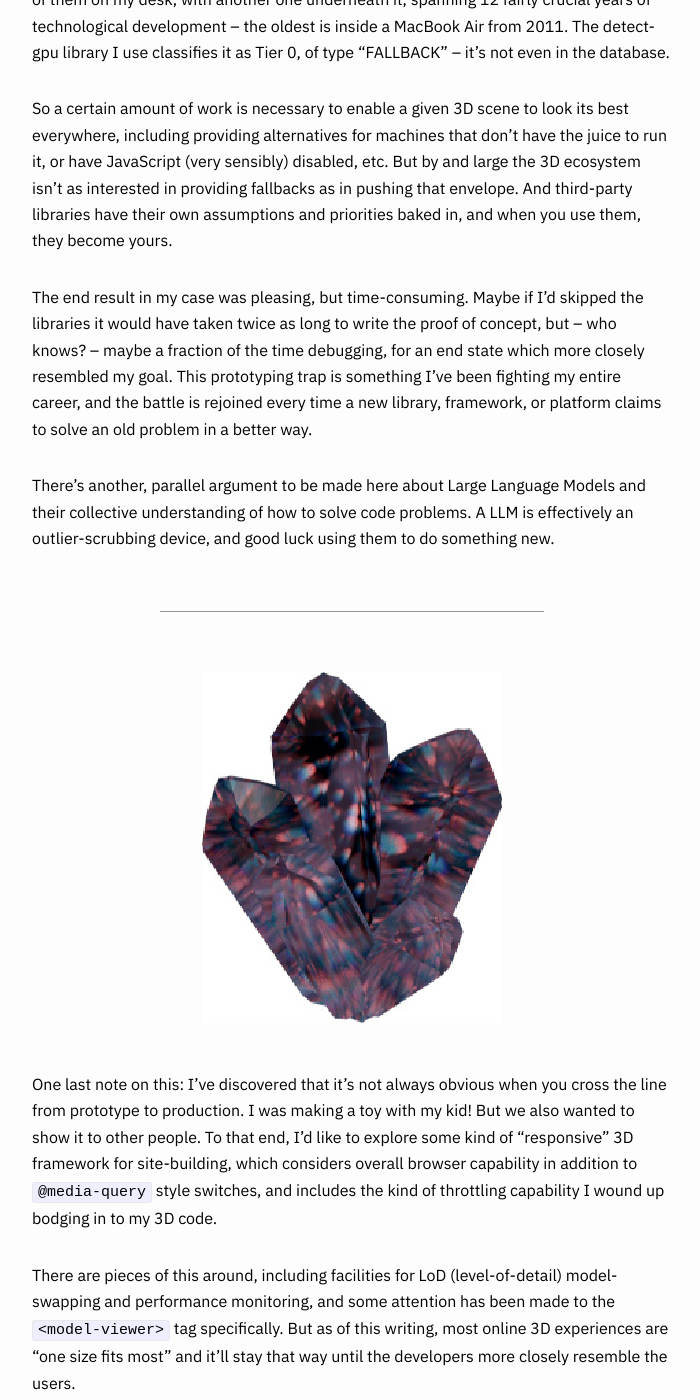
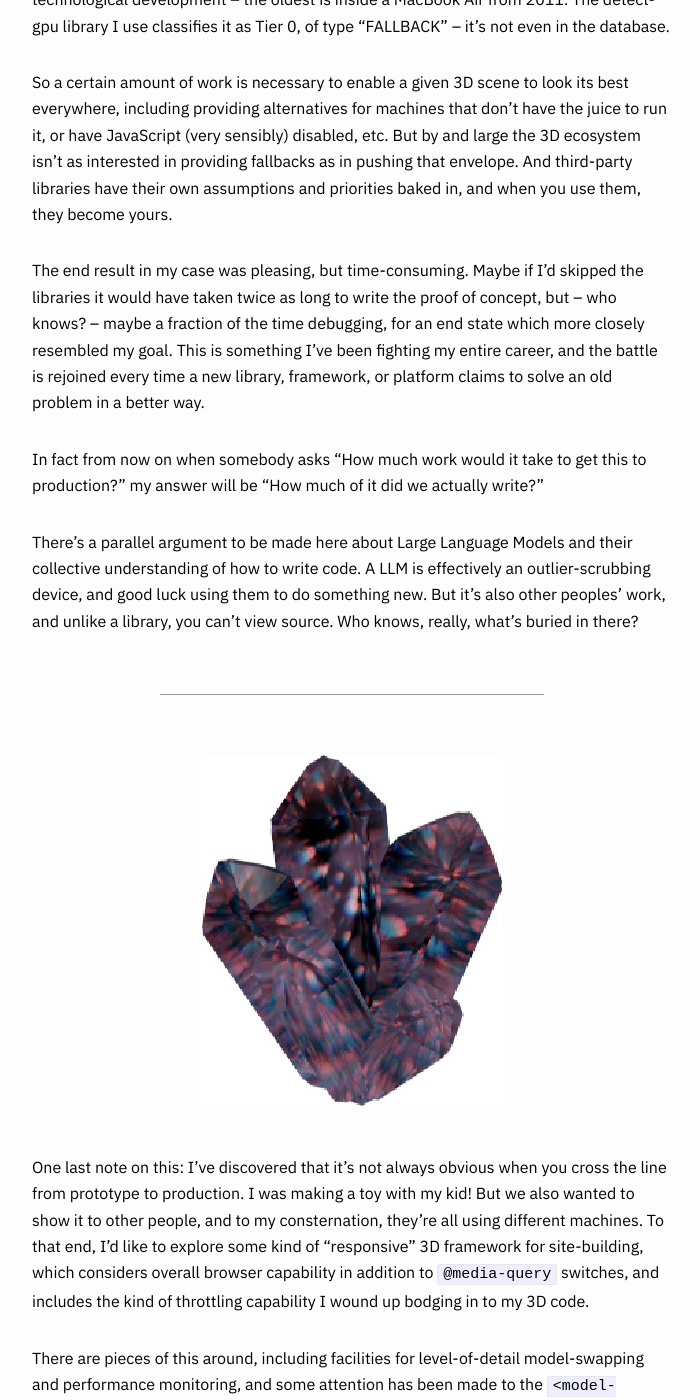
Before and after one commit to meetar/fjord.style, a Jekyll site: the page built from _posts/2023-10-02-the-prototype-trap.md, in a window 1280 px wide and 1400 px high, scrolled down 9400 px. Shown: the whole window, without its empty margins (288-988 px from the left). Built offline with Jekyll 4.4.1, drawn with Linux system fonts in a browser that asks for light colours; some of the changed text lies outside the part shown.

Commit message:
last tweaks 🚢

```diff
--- a/_posts/2023-10-02-the-prototype-trap.md
+++ b/_posts/2023-10-02-the-prototype-trap.md
@@ -3,7 +3,7 @@ layout: page
 title:  The Prototype Trap
 categories: 3d
 published: true
-excerpt: It was fun to make, and is fun to use, but I can't recommend the stack without a long list of reservations. The major downside was that I accidentally recapitulated my career in prototyping.
+excerpt: In fact from now on when somebody asks "How much work would it take to get this to production?" my answer will be "How much of it did we actually write?"
 image: 'prototype.jpg'
 imgalt: 'A closeup of a 3D rendered crystal'
 ---
@@ -14,7 +14,7 @@ I'm tired of reading long articles, so I'm going to write this one like a progre
 
 <img class="gem" src="assets/the-prototype-trap/crystal9.png" />
 
-I made a WebGL demo with my 9-year-old called <a href="https://meetar.github.io/gem-collector/">The Gem Collector</a>! It was mostly an excuse to try some things, wrapped in a framing narrative that looks like a pixel-art video game. It was fun to make, and is fun to use, but I can't recommend the stack without a long list of reservations. The major downside was that I accidentally recapitulated my career in prototyping.
+I made a WebGL demo with my 9-year-old called <a href="https://meetar.github.io/gem-collector/">The Gem Collector</a>! It was mostly an excuse to try some new techniques and learn some new libraries, wrapped in a framing narrative that looks like a pixel-art video game. It was fun to make, and is fun to use, but I can't recommend the stack without a long list of reservations. The major downside was that I accidentally recapitulated my career in prototyping.
 
 ---
 
@@ -52,9 +52,9 @@ When I started learning 3D, the real-time capability of consumer-grade machines
 
 Three.js makes WebGL much easier, but even with all its syntactic sugar, it's comparatively low-level from the point of view of someone used to web frameworks. And if you want any custom shaders, you still have to write shader code. It could be worse, and it was – ten years ago to do anything interesting you had to use actual math. Now, Three.js handles lights and materials automatically in most cases, and interaction and effects are stable and fast. I see a question from the audience. "Does it work with React!?" Yes! ...Well, kind of. And not the way you're hoping. Nothing beyond a simple demo setup "just works." Until you learn all the quirks, you still have to struggle.
 
-Funny story. My first in-depth exposure to React came when I worked alongside a team that made an editor using React for a WebGL map-drawing library I was working on. It looked great and worked well, but it came with a very long tail of weird bugs involving other libraries, in particular a third-party code editor which had a lot of its own internal state and event handlers. It was ultimately probably easier than writing it <em>not</em> with React, but when you use React, all your bugs become React-related. And in any situation with lots of complex UI or animation, state management can be a chore, and React just multiplies that.
+Funny story. My first in-depth exposure to React was an editor for a WebGL map-drawing library I was working on. It looked great and worked well, but it came with a very long tail of weird bugs involving other libraries, in particular a third-party code editor which had a lot of its own internal state and event handlers. It was ultimately probably easier than writing it <em>not</em> with React, but when you use React, all your bugs become React-related. And in any situation with lots of complex UI or animation, state management can be a chore, and React just multiplies that.
 
-Later, I worked on another WebGL mapping project for another React-based app. I had to do a lot of middle-management to connect React to the graphics state, as it had no way to inspect the contents of a Canvas object, and no idea what WebGL was doing. The graphics layer was being managed by the WebGL library I was using, with a relatively small interaction layer exposed, and any connections in or out had to run through a set of controls React could manipulate, so that it thought it was still in charge of state, not to mention the event handlers. For an "unopinionated framework" I've had a whole lot of arguments with React.
+Later, I worked on another WebGL mapping project for another React-based app. I had to do a lot of middle-management to connect React to the graphics state, as it had no way to inspect the contents of a Canvas object, and no idea what WebGL was doing. The graphics layer was being managed by the WebGL library I was using, with a relatively small interaction layer exposed, and any connections in or out had to run through a set of controls React could manipulate, so that it thought it was still in charge of state, not to mention the event handlers. For an "unopinionated framework" React sure seems to get in a lot of arguments.
 
 ---
 
@@ -124,17 +124,19 @@ Real-time GPU work means different things to different GPUs. As I write this I h
 
 So a certain amount of work is necessary to enable a given 3D scene to look its best everywhere, including providing alternatives for machines that don't have the juice to run it, or have JavaScript (very sensibly) disabled, etc. But by and large the 3D ecosystem isn't as interested in providing fallbacks as in pushing that envelope. And third-party libraries have their own assumptions and priorities baked in, and when you use them, they become yours.
 
-The end result in my case was pleasing, but time-consuming. Maybe if I'd skipped the libraries it would have taken twice as long to write the proof of concept, but – who knows? – maybe a fraction of the time debugging, for an end state which more closely resembled my goal. This prototyping trap is something I've been fighting my entire career, and the battle is rejoined every time a new library, framework, or platform claims to solve an old problem in a better way.
+The end result in my case was pleasing, but time-consuming. Maybe if I'd skipped the libraries it would have taken twice as long to write the proof of concept, but – who knows? – maybe a fraction of the time debugging, for an end state which more closely resembled my goal. This is something I've been fighting my entire career, and the battle is rejoined every time a new library, framework, or platform claims to solve an old problem in a better way.
 
-There's another, parallel argument to be made here about Large Language Models and their collective understanding of how to solve code problems. A LLM is effectively an outlier-scrubbing device, and good luck using them to do something new.
+In fact from now on when somebody asks "How much work would it take to get this to production?" my answer will be "How much of it did we actually write?"
+
+There's a parallel argument to be made here about Large Language Models and their collective understanding of how to write code. A LLM is effectively an outlier-scrubbing device, and good luck using them to do something new. But it's also other peoples' work, and unlike a library, you can't view source. Who knows, really, what's buried in there?
 
 ---
 
 <img class="gem" src="assets/the-prototype-trap/crystal3.jpg" />
 
-One last note on this: I've discovered that it's not always obvious when you cross the line from prototype to production. I was making a toy with my kid! But we also wanted to show it to other people. To that end, I'd like to explore some kind of "responsive" 3D framework for site-building, which considers overall browser capability in addition to `@media-query` style switches, and includes the kind of throttling capability I wound up bodging in to my 3D code.
+One last note on this: I've discovered that it's not always obvious when you cross the line from prototype to production. I was making a toy with my kid! But we also wanted to show it to other people, and to my consternation, they're all using different machines. To that end, I'd like to explore some kind of "responsive" 3D framework for site-building, which considers overall browser capability in addition to `@media-query` switches, and includes the kind of throttling capability I wound up bodging in to my 3D code.
 
-There are pieces of this around, including facilities for LoD (level-of-detail) model-swapping and performance monitoring, and some attention has been made to the `<model-viewer>` tag specifically. But as of this writing, most online 3D experiences are "one size fits most" and it'll stay that way until the developers more closely resemble the users.
+There are pieces of this around, including facilities for level-of-detail model-swapping and performance monitoring, and some attention has been made to the `<model-viewer>` tag specifically. But as of this writing, most online 3D experiences are "one size fits most" and it'll stay that way until the developers more closely resemble the users.
 
 This was secretly a story about accessibility. Thanks for reading!
 
```
